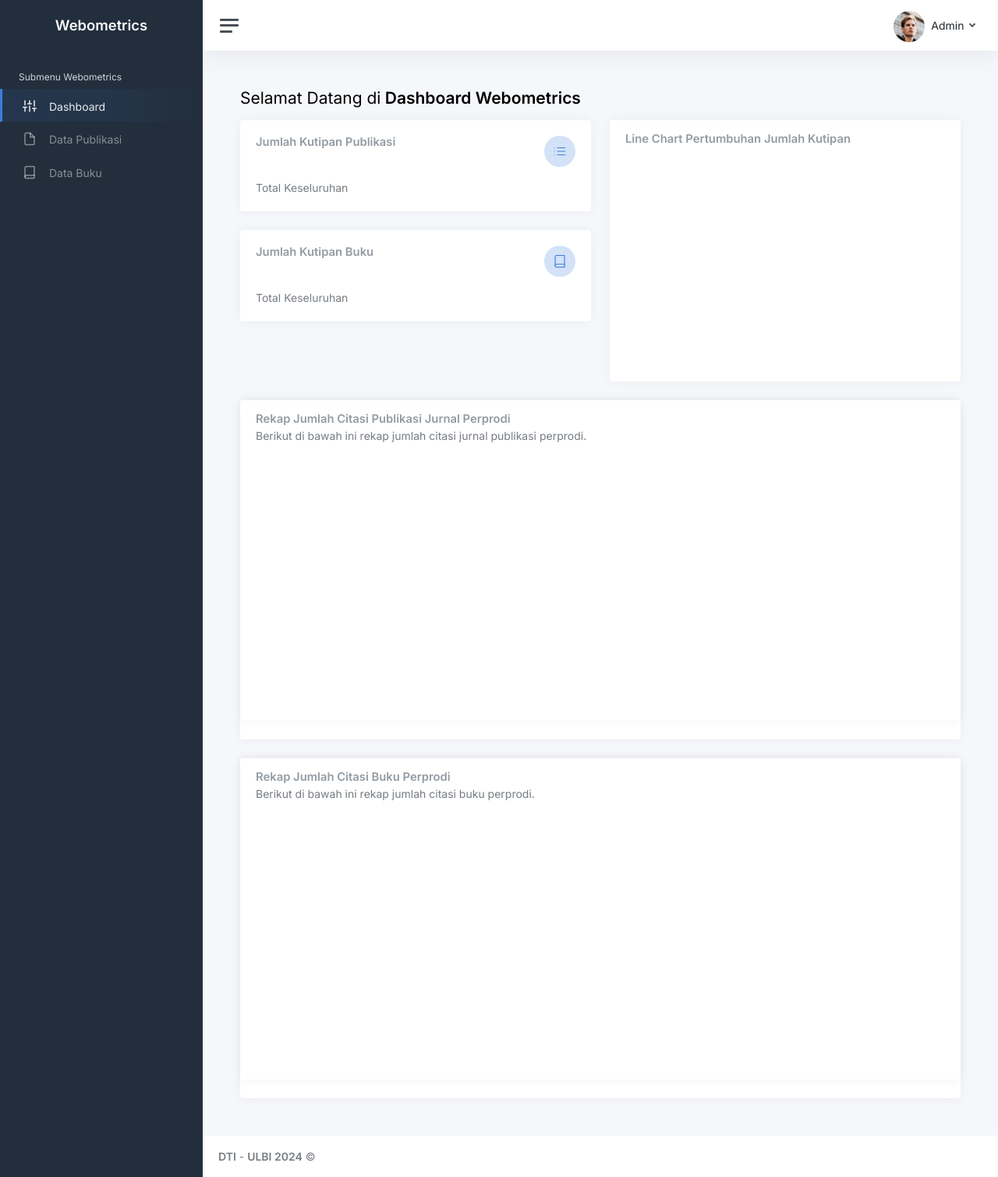
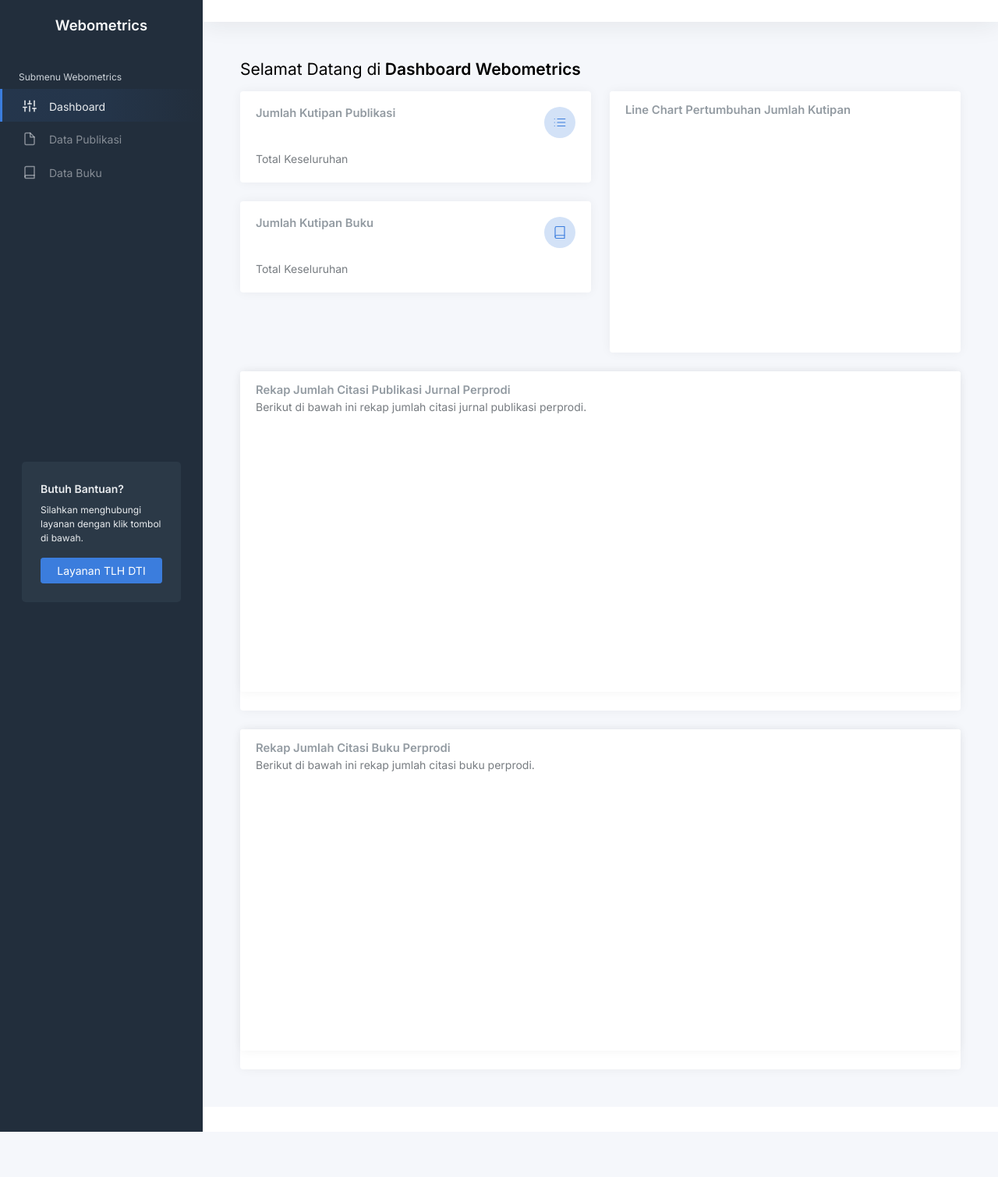
Before and after one commit to uiteung/webometrics, a website: page index.html in a window 1280 px wide. Shown: the whole page at 78% size. After the commit the page ends 1451 px from the top, so only its background shows below. Drawn offline with Linux system fonts and the light colour scheme; a script that the page names is missing.

Commit message:
add js for render navbar & footer

```diff
--- a/index.html
+++ b/index.html
@@ -55,17 +55,17 @@
 					</li>
 				</ul>
 
-				<!-- <div class="sidebar-cta">
+				<div class="sidebar-cta">
 					<div class="sidebar-cta-content">
-						<strong class="d-inline-block mb-2">Upgrade to Pro</strong>
+						<strong class="d-inline-block mb-2">Butuh Bantuan?</strong>
 						<div class="mb-3 text-sm">
-							Are you looking for more components? Check out our premium version.
+							Silahkan menghubungi layanan dengan klik tombol di bawah.
 						</div>
 						<div class="d-grid">
-							<a href="upgrade-to-pro.html" class="btn btn-primary">Upgrade to Pro</a>
+							<a href="upgrade-to-pro.html" class="btn btn-primary">Layanan TLH DTI</a>
 						</div>
 					</div>
-				</div> -->
+				</div>
 			</div>
 		</nav>
 		<!-- Sidebar End -->
@@ -73,30 +73,7 @@
 		<div class="main">
 
 		<!-- Navbar Start -->
-		<nav class="navbar navbar-expand navbar-light navbar-bg">
-				<a class="sidebar-toggle js-sidebar-toggle">
-          <i class="hamburger align-self-center"></i>
-        </a>
-
-				<div class="navbar-collapse collapse">
-					<ul class="navbar-nav navbar-align">
-						<li class="nav-item dropdown">
-							<a class="nav-icon dropdown-toggle d-inline-block d-sm-none" href="#" data-bs-toggle="dropdown">
-                <i class="align-middle" data-feather="settings"></i>
-              </a>
-
-							<a class="nav-link dropdown-toggle d-none d-sm-inline-block" href="#" data-bs-toggle="dropdown">
-                <img src="../static/img/avatars/avatar.jpg" class="avatar img-fluid rounded-circle me-1" alt="Admin" /> <span class="text-dark">Admin</span>
-              </a>
-							<div class="dropdown-menu dropdown-menu-end">
-								<a class="dropdown-item" href="#"><i class="align-middle me-1" data-feather="user"></i> Profile</a>
-								<div class="dropdown-divider"></div>
-								<a class="dropdown-item" href="#">Log out</a>
-							</div>
-						</li>
-					</ul>
-				</div>
-		</nav>
+		<nav class="navbar navbar-expand navbar-light navbar-bg"></nav>
 		<!-- Navbar End -->
 
 			<!-- Main Content Start -->
@@ -205,21 +182,14 @@
 			<!-- Main Content End -->
 
 			<!-- Footer Start -->
-			<footer class="footer">
-				<div class="container-fluid">
-					<div class="row text-muted">
-						<div class="col-6 text-start">
-							<p class="mb-0">
-								<a class="text-muted" href="https://adminkit.io/" target="_blank"><strong>DTI</strong></a> - <a class="text-muted"><strong>ULBI 2024</strong></a>								&copy;
-							</p>
-						</div>
-					</div>
-				</div>
-			</footer>
+			<footer class="footer"></footer>
 			<!-- Footer End -->
 
 		</div>
 	</div>
+	<script src="static/theme/bar/navbar.js" type="module"></script>
+	<script src="static/theme/bar/footer.js" type="module"></script>
+	<script src="static/js/controller/croot.js"></script>
 	<script src="static/js/app.js"></script>
 	<script src="static/js/index.js" type="module"></script>
 	<script src="static/js/style/codemapping.js" type="module"></script>
```
